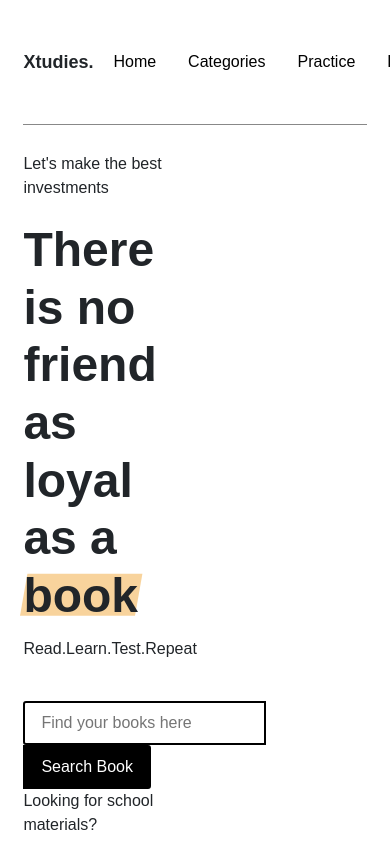
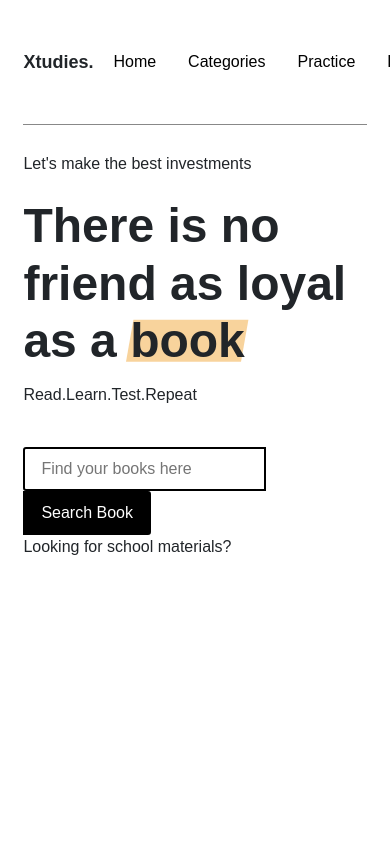
Before and after one commit to sam-dude/Xtudie, a plain HTML site: page index.html in a window 390 px wide. Shown: the top 861 px of the page. Drawn offline with Linux system fonts and the light colour scheme.

Commit message:
file update

```diff
--- a/css/style.css
+++ b/css/style.css
@@ -124,3 +124,10 @@ header {
     border-top-left-radius: 0;
     border-bottom-left-radius: 0;
 }
+
+/* Mobile screens */
+@media (max-width: 768px){
+    .intro {
+        width: 100%;
+    }
+}
```
